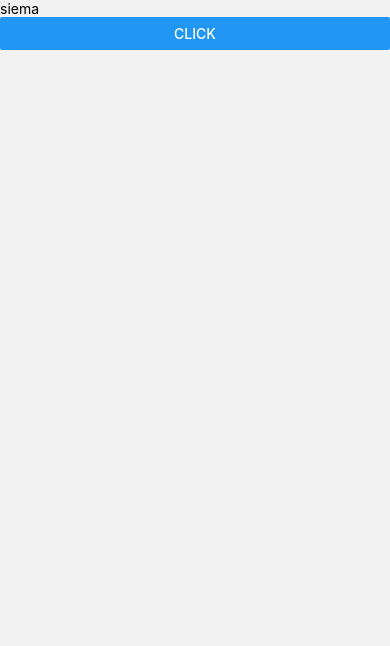
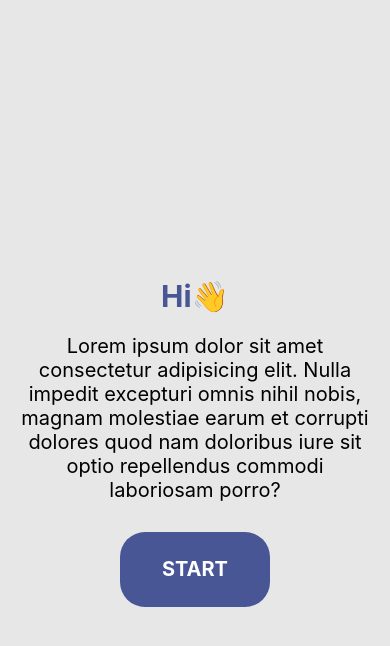
Before and after one commit to xcvrys/INFOTECH_CW3, a React Native app: screen / in a window 390 px wide. Shown: the top 646 px of the page. Built offline with nearby package versions, Linux system fonts and the light colour scheme.

Commit message:
onboarding + styles

```diff
--- a/src/activities/Onboarding.tsx
+++ b/src/activities/Onboarding.tsx
@@ -1,31 +1,62 @@
 import {StackScreenProps} from '@react-navigation/stack';
 import React, {FC} from 'react';
-import {
-  // StyleSheet,
-  Text,
-  SafeAreaView,
-  Button,
-} from 'react-native';
+import {Text, SafeAreaView, Pressable, StyleSheet} from 'react-native';
 import {AppNavigatorProps} from '../App';
 
 export const OnboardingActivity: FC<
   StackScreenProps<AppNavigatorProps, 'onboardingActivity'>
 > = ({navigation}) => {
   return (
-    <SafeAreaView>
-      <Text>siema</Text>
-      <Button
-        title="Click"
+    <SafeAreaView style={styles.main}>
+      <Text style={styles.Title}>Hi👋</Text>
+      <Text style={styles.MainText}>
+        Lorem ipsum dolor sit amet consectetur adipisicing elit. Nulla impedit
+        excepturi omnis nihil nobis, magnam molestiae earum et corrupti dolores
+        quod nam doloribus iure sit optio repellendus commodi laboriosam porro?
+      </Text>
+
+      <Pressable
         onPress={() => navigation.navigate('wordsActivity')}
-      />
+        style={styles.btn}>
+        <Text style={styles.btnText}>START</Text>
+      </Pressable>
     </SafeAreaView>
   );
 };
 
-// const styles = StyleSheet.create({});
-
-// FFFFFF
-// EFFFFA
-// E5ECF4
-// C3BEF7
-// 8A4FFF
+const styles = StyleSheet.create({
+  main: {
+    flex: 1,
+    backgroundColor: '#E7E7E7',
+    alignItems: 'center',
+    justifyContent: 'center',
+  },
+  btn: {
+    height: 75,
+    width: 150,
+    backgroundColor: '#485696',
+    borderRadius: 25,
+    padding: 10,
+    margin: 10,
+    alignItems: 'center',
+    justifyContent: 'center',
+  },
+  btnText: {
+    color: '#FFFFFF',
+    fontSize: 20,
+    fontWeight: 'bold',
+  },
+  Title: {
+    fontSize: 30,
+    fontWeight: 'bold',
+    textAlign: 'center',
+    marginTop: 50,
+    color: '#485696',
+  },
+  MainText: {
+    color: '#000000',
+    fontSize: 20,
+    textAlign: 'center',
+    margin: 20,
+  },
+});
--- a/src/activities/SentenceBuilderActivity.tsx
+++ b/src/activities/SentenceBuilderActivity.tsx
@@ -45,19 +45,19 @@ export const SentenceBuilderActivity: FC<
           {/*  */}
         </View>
         <View style={styles.buttonList}>
-          <View style={styles.button}>
-            <Text>Delete</Text>
-          </View>
-          <View style={styles.button}>
-            <Text>Read</Text>
-          </View>
+          <Pressable style={styles.button}>
+            <Text style={styles.buttonText}>Back</Text>
+          </Pressable>
+          <Pressable style={styles.button}>
+            <Text style={styles.buttonText}>Read</Text>
+          </Pressable>
         </View>
         <BtnList DATA={DATA} />
         <View style={styles.btn}>
           <Pressable
             onPress={() => navigation.goBack()}
             style={styles.navButton}>
-            <Text style={styles.buttonText}>Static sentenres</Text>
+            <Text style={styles.NavbuttonText}>Static sentenres</Text>
           </Pressable>
         </View>
       </View>
@@ -75,13 +75,13 @@ const styles = StyleSheet.create({
     height: '10%',
     width: '90%',
     marginTop: '5%',
-    backgroundColor: '#C3BEF7',
+    backgroundColor: '#485696',
     borderRadius: 8,
     padding: 10,
     flexDirection: 'row',
   },
   item: {
-    backgroundColor: '#E5ECF4',
+    backgroundColor: '#a4b1f4',
     paddingHorizontal: 15,
     height: '100%',
     borderRadius: 6,
@@ -101,7 +101,7 @@ const styles = StyleSheet.create({
   button: {
     width: '40%',
     height: '100%',
-    backgroundColor: '#C3BEF7',
+    backgroundColor: '#485696',
     borderRadius: 8,
     alignItems: 'center',
     justifyContent: 'center',
@@ -109,7 +109,7 @@ const styles = StyleSheet.create({
   btn: {
     width: '100%',
     height: '7%',
-    backgroundColor: '#9f70ff',
+    backgroundColor: '#485696',
   },
   navButton: {
     justifyContent: 'center',
@@ -118,6 +118,10 @@ const styles = StyleSheet.create({
     height: '100%',
   },
   buttonText: {
+    color: '#FFFFFF',
+    fontSize: 15,
+  },
+  NavbuttonText: {
     color: '#FFFFFF',
     fontSize: 20,
   },
--- a/src/activities/WordsActivity.tsx
+++ b/src/activities/WordsActivity.tsx
@@ -94,8 +94,7 @@ export const WordsActivity: FC<
   StackScreenProps<AppNavigatorProps, 'wordsActivity'>
 > = ({navigation}) => {
   return (
-    <SafeAreaView style={{backgroundColor: '#FFFFFF'}}>
-      <View style={styles.main}>
+    <SafeAreaView style={styles.main}>
       <BtnList DATA={DATA} />
       <View style={styles.btn}>
         <Pressable
@@ -103,7 +102,6 @@ export const WordsActivity: FC<
           style={styles.button}>
           <Text style={styles.buttonText}>Create Your own</Text>
         </Pressable>
-        </View>
       </View>
     </SafeAreaView>
   );
@@ -113,11 +111,12 @@ const styles = StyleSheet.create({
   main: {
     width: '100%',
     height: '100%',
+    backgroundColor: '#E7E7E7',
   },
   btn: {
     width: '100%',
     height: '7%',
-    backgroundColor: '#9f70ff',
+    backgroundColor: '#485696',
   },
   button: {
     justifyContent: 'center',
--- a/src/components/btnList.tsx
+++ b/src/components/btnList.tsx
@@ -31,14 +31,12 @@ export const BtnList: FC<BtnListProps> = ({DATA}) => {
 
 const styles = StyleSheet.create({
   itemList: {
-    // width: '100%',
-    backgroundColor: '#FFFFFF',
     padding: 10,
     flexWrap: 'wrap',
     flexDirection: 'column',
   },
   item: {
-    backgroundColor: '#E5ECF4',
+    backgroundColor: '#a4b1f4',
     margin: 10,
     width: 100,
     minHeight: 125,
```
Lines whose indentation alone changed are shown as unchanged.
